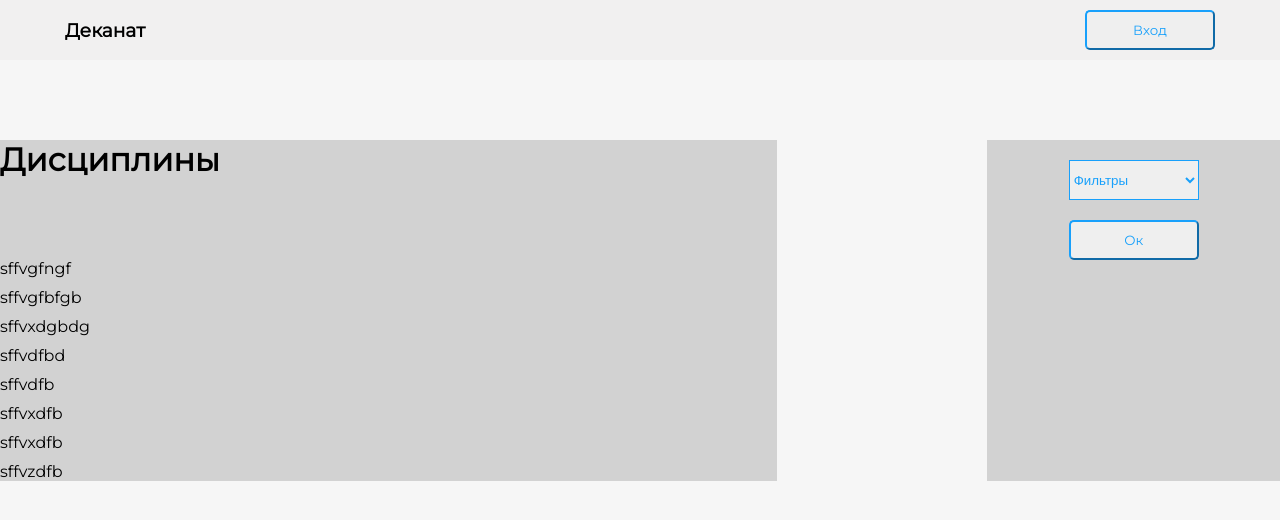
After one commit to gr421nidan/pop-it-mvc, a PHP site: template views/employees/disciplines.php in a window 1280 px wide. The commit adds this page. Shown: the top 520 px of the page. Run offline with PHP 8.4, Linux system fonts and the light colour scheme; the template is opened without the code that fills it, so the values that code supplies are empty.

Commit message:
Верстка страницы дисциплин

```diff
--- a/app/Controller/Employees.php
+++ b/app/Controller/Employees.php
@@ -40,4 +40,10 @@ class Employees
         $groups=Group::all();
         return new View('employees.groups', ['groups'=>$groups]);
     }
+
+    public function disciplines(Request $request): string
+    {
+
+        return new View('employees.disciplines');
+    }
 }
--- a/public/css/style.css
+++ b/public/css/style.css
@@ -396,3 +396,48 @@ li{
     display: flex;
     justify-content: center;
 }
+
+
+.content_discipline{
+    display: flex;
+    flex-direction: row;
+    justify-content: center;
+    margin-top: 80px;
+    gap: 210px;
+}
+
+.discipline_list{
+    display: flex;
+    flex-direction: column;
+    gap: 10px;
+}
+.discipline_columns{
+    display: flex;
+    flex-direction: column;
+    gap: 80px;
+    width: 800px;
+    background-color: #d2d2d2;
+}
+.discipline_columns_two{
+    background-color: #d2d2d2;
+    width: 300px;
+    text-align: center;
+    display: flex;
+    flex-direction: column;
+    gap: 20px;
+    align-items: center;
+    padding: 20px;
+}
+.button_ok{
+    width: 130px;
+    height: 40px;
+    border-color: #18A0FB;
+    border-radius: 5px;
+    color: #18A0FB;
+}
+.discipline_filter{
+    border-color: #18A0FB;
+    color: #18A0FB;
+    width: 130px;
+    height: 40px;
+}
--- a/routes/web.php
+++ b/routes/web.php
@@ -12,5 +12,6 @@ Route::add(['GET', 'POST'],'/addDiscipline', [Controller\Employees::class, 'addD
 Route::add('GET','/cabinet', [Controller\Employees::class, 'cabinet'])->middleware('auth', 'roleEmployees');
 Route::add('GET','/students', [Controller\Employees::class, 'students'])->middleware('auth', 'roleEmployees');
 Route::add('GET','/groups', [Controller\Employees::class, 'groups'])->middleware('auth', 'roleEmployees');
+Route::add('GET','/disciplines', [Controller\Employees::class, 'disciplines'])->middleware('auth', 'roleEmployees');
 
 //->middleware('auth')
--- /dev/null
+++ b/views/employees/disciplines.php
@@ -0,0 +1,32 @@
+<div class="content_discipline">
+    <div class="discipline_columns">
+        <h1>Дисциплины</h1>
+            <ul class="discipline_list">
+                <li>sffvgfngf</li>
+                <li>sffvgfbfgb</li>
+                <li>sffvxdgbdg</li>
+                <li>sffvdfbd</li>
+                <li>sffvdfb</li>
+                <li>sffvxdfb</li>
+                <li>sffvxdfb</li>
+                <li>sffvzdfb</li>
+            </ul>
+    </div>
+      <div class="discipline_columns_two">
+          <select class="discipline_filter">
+              <option value="">Фильтры</option>
+              <optgroup label="Курс">
+                  <option>1</option>
+                  <option>2</option>
+                  <option>3</option>
+                  <option>4</option>
+                  <option>5</option>
+              </optgroup>
+              <optgroup label="Семестр">
+                  <option>1</option>
+                  <option>2</option>
+              </optgroup>
+          </select>
+          <button class="button_ok">Ок</button>
+      </div>
+</div>
```
